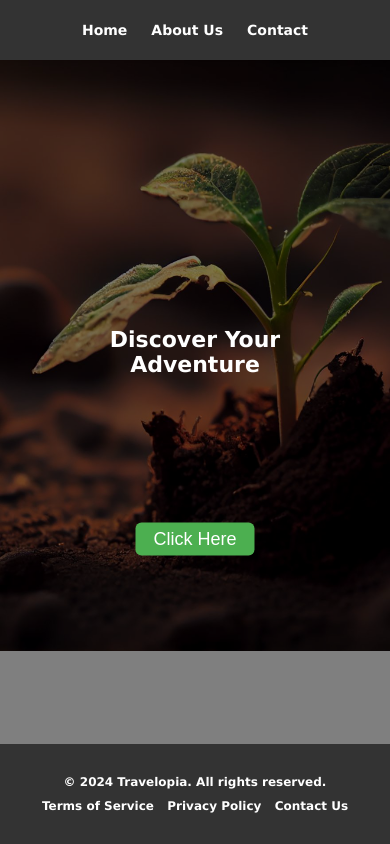
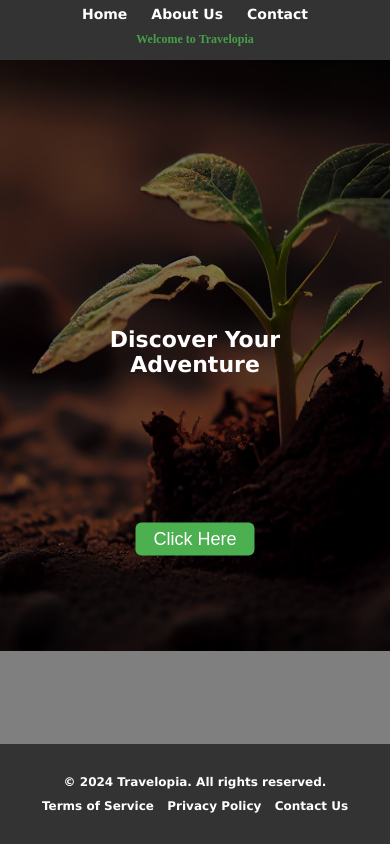
Before and after one commit to shivamcalis1998/Travelopia-Assignment, a plain HTML site: page index.html in a window 390 px wide. Drawn offline with Linux system fonts and the light colour scheme.

Commit message:
done almost

```diff
--- a/index.html
+++ b/index.html
@@ -7,6 +7,7 @@
     <title>Travelopia</title>
   </head>
   <header>
+    <div>
       <nav>
         <ul class="nav-links">
           <li><a href="#">Home</a></li>
@@ -14,6 +15,8 @@
           <li><a href="#">Contact</a></li>
         </ul>
       </nav>
+      <h1>Welcome to Travelopia</h1>
+    </div>
   </header>
   <body>
     <div class="mainBody overlayVisible">
--- a/styles.css
+++ b/styles.css
@@ -13,6 +13,10 @@ header {
   background-color: #333;
   padding: 20px 0;
   height: 100px;
+}
+
+header div h1 {
+  color: #45a049;
 }
 
 nav {
@@ -186,9 +190,11 @@ footer {
     height: 20px;
   }
 
-  header h1 {
-    font-size: 24px;
+  header div h1 {
+    font-size: 12px;
+    text-align: center;
   }
+
   header p {
     font-size: 13px;
     text-align: center;
```
Lines whose indentation alone changed are shown as unchanged.
